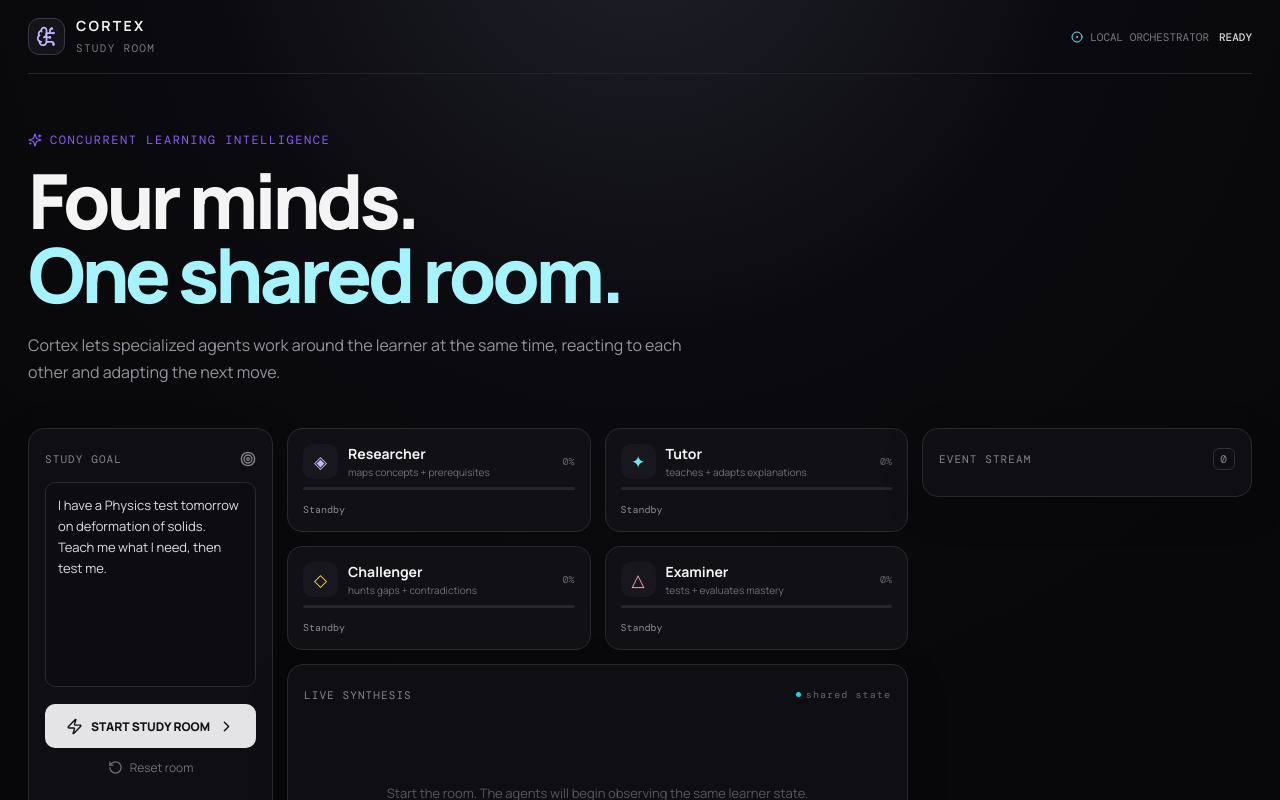
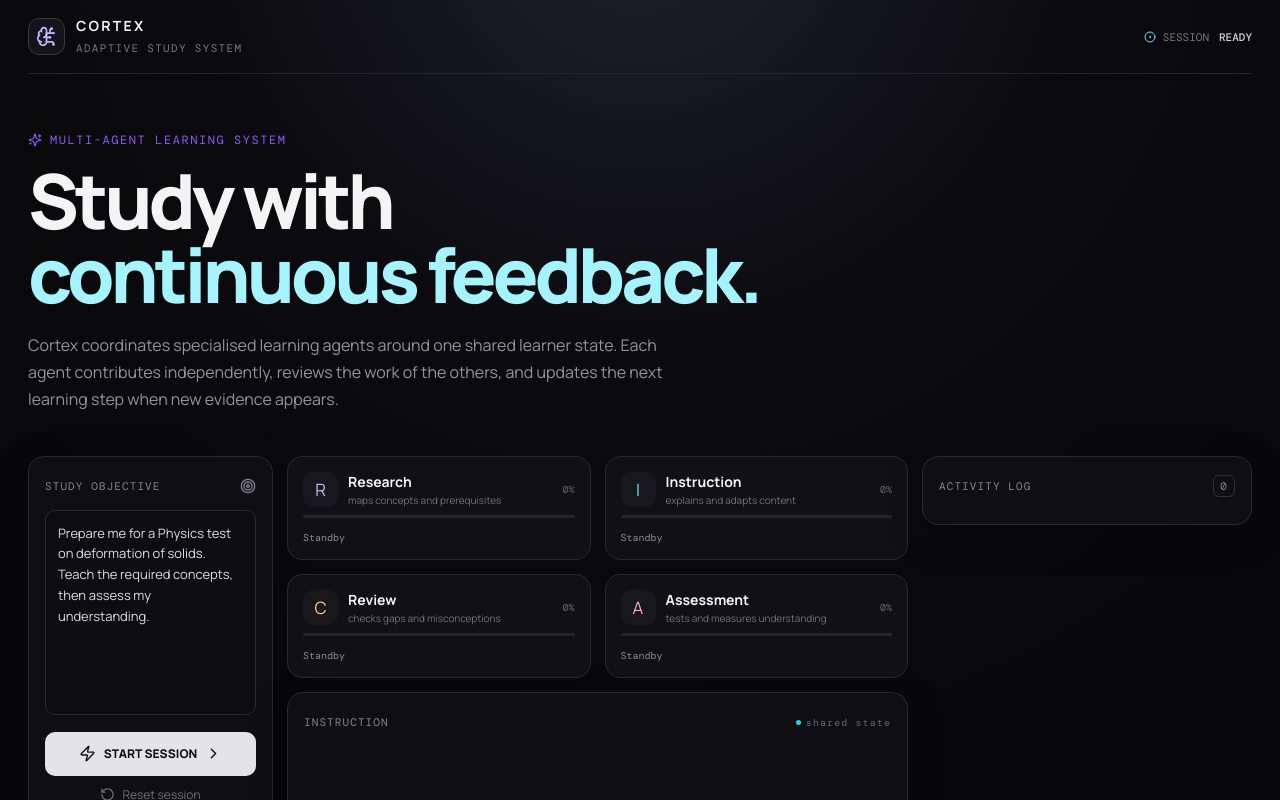
Before and after one commit to mahambatakunda2008-afk/cortex-study-room, a React (Vite) app: page / in a window 1280 px wide. Shown: the top 800 px of the page. Built offline with nearby package versions, Linux system fonts and the light colour scheme.

Commit message:
refactor: make study room UI serious and professional

```diff
--- a/src/App.tsx
+++ b/src/App.tsx
@@ -3,16 +3,16 @@ import {Activity,BrainCircuit,CheckCircle2,ChevronRight,CircleDot,Lightbulb,Rota
 import {StudyRoom,AgentId,RoomState} from './engine';
 
 const agents:{id:AgentId;name:string;role:string;icon:string}[]=[
- {id:'researcher',name:'Researcher',role:'maps concepts + prerequisites',icon:'◈'},
- {id:'tutor',name:'Tutor',role:'teaches + adapts explanations',icon:'✦'},
- {id:'challenger',name:'Challenger',role:'hunts gaps + contradictions',icon:'◇'},
- {id:'examiner',name:'Examiner',role:'tests + evaluates mastery',icon:'△'}
+ {id:'researcher',name:'Research',role:'maps concepts and prerequisites',icon:'R'},
+ {id:'tutor',name:'Instruction',role:'explains and adapts content',icon:'I'},
+ {id:'challenger',name:'Review',role:'checks gaps and misconceptions',icon:'C'},
+ {id:'examiner',name:'Assessment',role:'tests and measures understanding',icon:'A'}
 ];
 const colors:Record<AgentId,string>={researcher:'violet',tutor:'cyan',challenger:'amber',examiner:'rose'};
 const eventTone=(kind:string)=>kind==='CONCEPT_GAP_DETECTED'||kind==='MISCONCEPTION_DETECTED'?'critical':kind==='AGENT_REACTED'||kind==='ROOM_COMPLETED'?'reaction':kind==='ANSWER_SUBMITTED'||kind==='ASSESSMENT_UPDATED'?'assessment':'normal';
 
 export default function App(){
- const [goal,setGoal]=useState('I have a Physics test tomorrow on deformation of solids. Teach me what I need, then test me.');
+ const [goal,setGoal]=useState('Prepare me for a Physics test on deformation of solids. Teach the required concepts, then assess my understanding.');
  const room=useMemo(()=>new StudyRoom(goal),[]);
  const [state,setState]=useState<RoomState>(room.state);
  const [answer,setAnswer]=useState('');
@@ -23,33 +23,33 @@ export default function App(){
  const mastery=state.questionsAnswered?state.mastery:avg;
  return <main>
   <header className="top">
-   <div className="brand"><div className="logo"><BrainCircuit size={21}/></div><div><strong>CORTEX</strong><span>STUDY ROOM</span></div></div>
-   <div className="status"><CircleDot size={12}/> LOCAL ORCHESTRATOR <b>{state.phase==='complete'?'COMPLETE':state.phase==='running'?'LIVE':'READY'}</b></div>
+   <div className="brand"><div className="logo"><BrainCircuit size={21}/></div><div><strong>CORTEX</strong><span>ADAPTIVE STUDY SYSTEM</span></div></div>
+   <div className="status"><CircleDot size={12}/> SESSION <b>{state.phase==='complete'?'COMPLETE':state.phase==='running'?'ACTIVE':'READY'}</b></div>
   </header>
-  <section className="hero"><div className="eyebrow"><Sparkles size={14}/> CONCURRENT LEARNING INTELLIGENCE</div><h1>Four minds.<br/><em>One shared room.</em></h1><p>Cortex lets specialized agents work around the learner at the same time, reacting to each other and adapting the next move.</p></section>
+  <section className="hero"><div className="eyebrow"><Sparkles size={14}/> MULTI-AGENT LEARNING SYSTEM</div><h1>Study with<br/><em>continuous feedback.</em></h1><p>Cortex coordinates specialised learning agents around one shared learner state. Each agent contributes independently, reviews the work of the others, and updates the next learning step when new evidence appears.</p></section>
   <section className="workspace">
    <aside className="left panel">
-    <div className="panelhead"><span>STUDY GOAL</span><Target size={16}/></div>
+    <div className="panelhead"><span>STUDY OBJECTIVE</span><Target size={16}/></div>
     <textarea value={goal} onChange={e=>setGoal(e.target.value)} disabled={state.phase==='running'}/>
-    <button className="primary" onClick={start} disabled={state.phase==='running'}>{state.phase==='running'?<><Activity size={17}/> ROOM ACTIVE</>:<><Zap size={17}/> START STUDY ROOM</>}<ChevronRight size={17}/></button>
-    <button className="ghost" onClick={()=>{setAnswer('');room.reset(goal)}}><RotateCcw size={15}/> Reset room</button>
-    <div className="metric"><span>ROOM COORDINATION</span><b>{avg}%</b></div>
+    <button className="primary" onClick={start} disabled={state.phase==='running'}>{state.phase==='running'?<><Activity size={17}/> SESSION ACTIVE</>:<><Zap size={17}/> START SESSION</>}<ChevronRight size={17}/></button>
+    <button className="ghost" onClick={()=>{setAnswer('');room.reset(goal)}}><RotateCcw size={15}/> Reset session</button>
+    <div className="metric"><span>AGENT PROGRESS</span><b>{avg}%</b></div>
     <div className="meter"><i style={{width:`${avg}%`}}/></div>
     <div className="mastery"><div><span>LEARNER MASTERY</span><b>{mastery}%</b></div><div className="meter"><i style={{width:`${mastery}%`}}/></div></div>
    </aside>
    <div className="center">
     <div className="agents">{agents.map(a=><AgentCard key={a.id} a={a} state={state}/>)}</div>
-    {state.concepts.length>0&&<div className="concepts panel"><div className="panelhead"><span>SHARED LEARNING STATE</span><span className="live"><i/> live</span></div><div className="conceptgrid">{state.concepts.map((concept,i)=><div className="concept" key={i}><CheckCircle2 size={14}/><span>{concept}</span></div>)}</div>{state.gap&&<div className="gap"><TriangleAlert size={15}/><span><b>ROOM FLAG:</b> {state.gap}</span></div>}</div>}
-    <div className="lesson panel"><div className="panelhead"><span>LIVE SYNTHESIS</span><span className="live"><i/> shared state</span></div>{state.lesson?<div className="lessonbody">{state.lesson.split('\n').map((x,i)=>x?<p key={i}>{x}</p>:<div className="lessonbreak" key={i}/>)}</div>:<div className="empty">Start the room. The agents will begin observing the same learner state.</div>}</div>
+    {state.concepts.length>0&&<div className="concepts panel"><div className="panelhead"><span>KNOWLEDGE STATE</span><span className="live"><i/> updated</span></div><div className="conceptgrid">{state.concepts.map((concept,i)=><div className="concept" key={i}><CheckCircle2 size={14}/><span>{concept}</span></div>)}</div>{state.gap&&<div className="gap"><TriangleAlert size={15}/><span><b>REVIEW FLAG:</b> {state.gap}</span></div>}</div>}
+    <div className="lesson panel"><div className="panelhead"><span>INSTRUCTION</span><span className="live"><i/> shared state</span></div>{state.lesson?<div className="lessonbody">{state.lesson.split('\n').map((x,i)=>x?<p key={i}>{x}</p>:<div className="lessonbreak" key={i}/>)}</div>:<div className="empty">Start a session to build the lesson from the study objective.</div>}</div>
     {state.question&&<QuestionPanel state={state} answer={answer} setAnswer={setAnswer} submit={submit} onPractice={()=>room.requestPractice()} onReframe={()=>room.reframeLesson()}/>}
    </div>
    <aside className="right panel">
-    <div className="panelhead"><span>EVENT STREAM</span><span className="count">{state.events.length}</span></div>
+    <div className="panelhead"><span>ACTIVITY LOG</span><span className="count">{state.events.length}</span></div>
     <div className="events">{state.events.slice().reverse().map(e=><div className={`event ${eventTone(e.kind)}`} key={e.id}><div className={`dot ${e.agent?colors[e.agent]:'system'}`}/><div><b>{e.kind.replace(/_/g,' ')}</b><p>{e.message}</p></div></div>)}</div>
-    {state.plan&&<div className="plan"><small>NEXT MOVE</small><p>{state.plan}</p></div>}
+    {state.plan&&<div className="plan"><small>NEXT STUDY STEP</small><p>{state.plan}</p></div>}
    </aside>
   </section>
-  <footer><span><Activity size={13}/> EVENT-DRIVEN</span><span><Zap size={13}/> SHARED STATE</span><span><BrainCircuit size={13}/> REACTIVE AGENTS</span><span className="build">CORTEX / HACKATHON BUILD</span></footer>
+  <footer><span><Activity size={13}/> EVENT-DRIVEN</span><span><Zap size={13}/> SHARED STATE</span><span><BrainCircuit size={13}/> ADAPTIVE AGENTS</span><span className="build">CORTEX / JIGJOY BUILD</span></footer>
  </main>
 }
 
@@ -58,12 +58,12 @@ function QuestionPanel({state,answer,setAnswer,submit,onPractice,onReframe}:{sta
  if(!q)return null;
  const correct=state.accepted;
  return <div className="question panel">
-  <div className="qrow"><div className="qtag">EXAMINER · {q.type.toUpperCase()} · ROUND {state.questionNumber}</div>{state.mastery>0&&<span className="masterybadge">MASTERY {state.mastery}%</span>}</div>
+  <div className="qrow"><div className="qtag">ASSESSMENT · {q.type.toUpperCase()} · ROUND {state.questionNumber}</div>{state.mastery>0&&<span className="masterybadge">MASTERY {state.mastery}%</span>}</div>
   <h3>{q.prompt}</h3>
   {q.options&&<div className="options">{q.options.map(option=><button key={option} className="option" disabled={correct} onClick={()=>{setAnswer(option);submit(option)}}>{option}</button>)}</div>}
-  {!q.options&&<div className="answer"><input disabled={correct} placeholder={q.type==='concept'?'Explain it in your own words…':'Try 20000000, 2.0 × 10⁷, 20 MPa, or 20 000 000 Pa'} value={answer} onChange={e=>setAnswer(e.target.value)} onKeyDown={e=>e.key==='Enter'&&submit()}/><button onClick={()=>submit()} disabled={!answer.trim()||correct}><Send size={16}/></button></div>}
+  {!q.options&&<div className="answer"><input disabled={correct} placeholder={q.type==='concept'?'Explain the distinction in your own words.':'Enter the value, for example 20000000 or 20 MPa.'} value={answer} onChange={e=>setAnswer(e.target.value)} onKeyDown={e=>e.key==='Enter'&&submit()}/><button onClick={()=>submit()} disabled={!answer.trim()||correct}><Send size={16}/></button></div>}
   {state.answer||state.assessment?<div className={`feedback ${correct?'correct':''}`}>{correct?<CheckCircle2 size={17}/>:<ShieldCheck size={16}/>}<span>{state.assessment}</span></div>:null}
-  <div className="questionactions"><button className="ghost" onClick={onReframe}><Lightbulb size={15}/> Explain differently</button><button className="primary small" disabled={!correct} onClick={onPractice}><Zap size={15}/> {correct?'Practice next':'Practice'}</button></div>
+  <div className="questionactions"><button className="ghost" onClick={onReframe}><Lightbulb size={15}/> Re-explain</button><button className="primary small" disabled={!correct} onClick={onPractice}><Zap size={15}/> {correct?'Continue practice':'Practice'}</button></div>
  </div>;
 }
 
```
